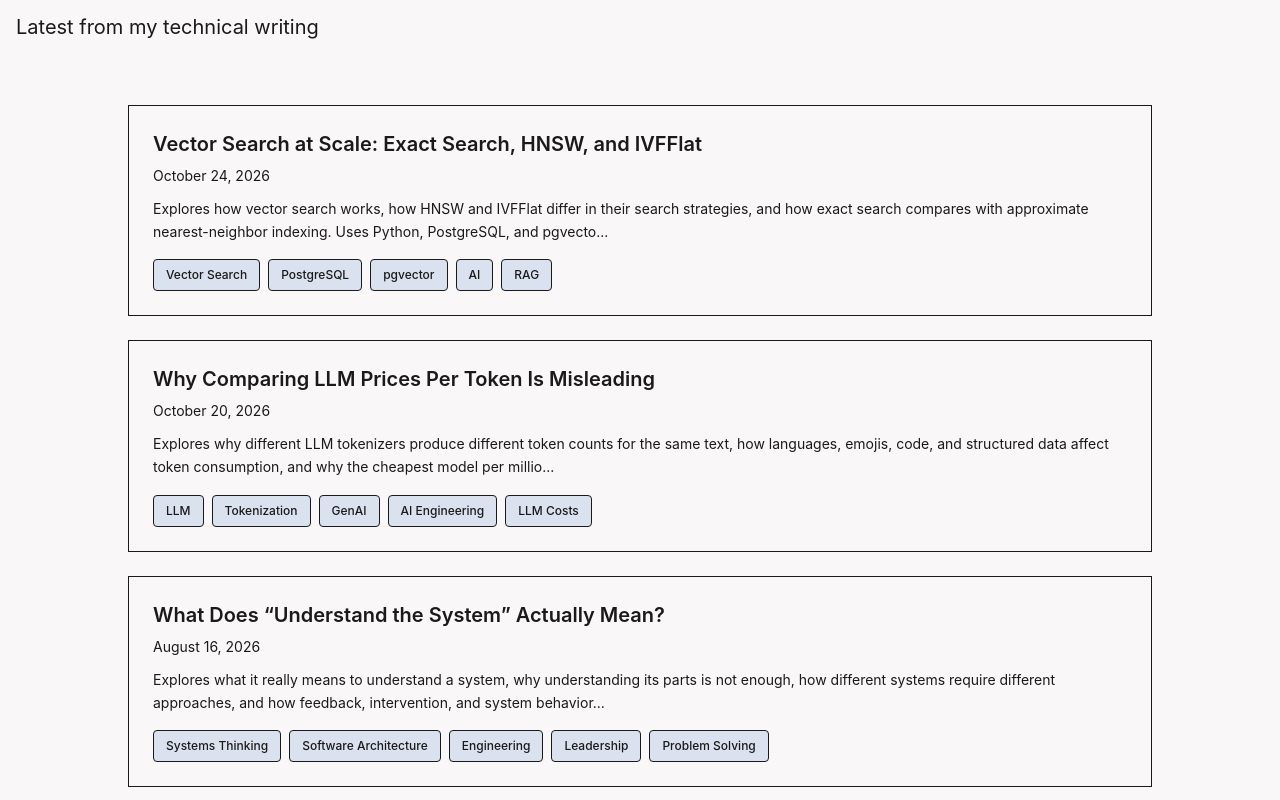
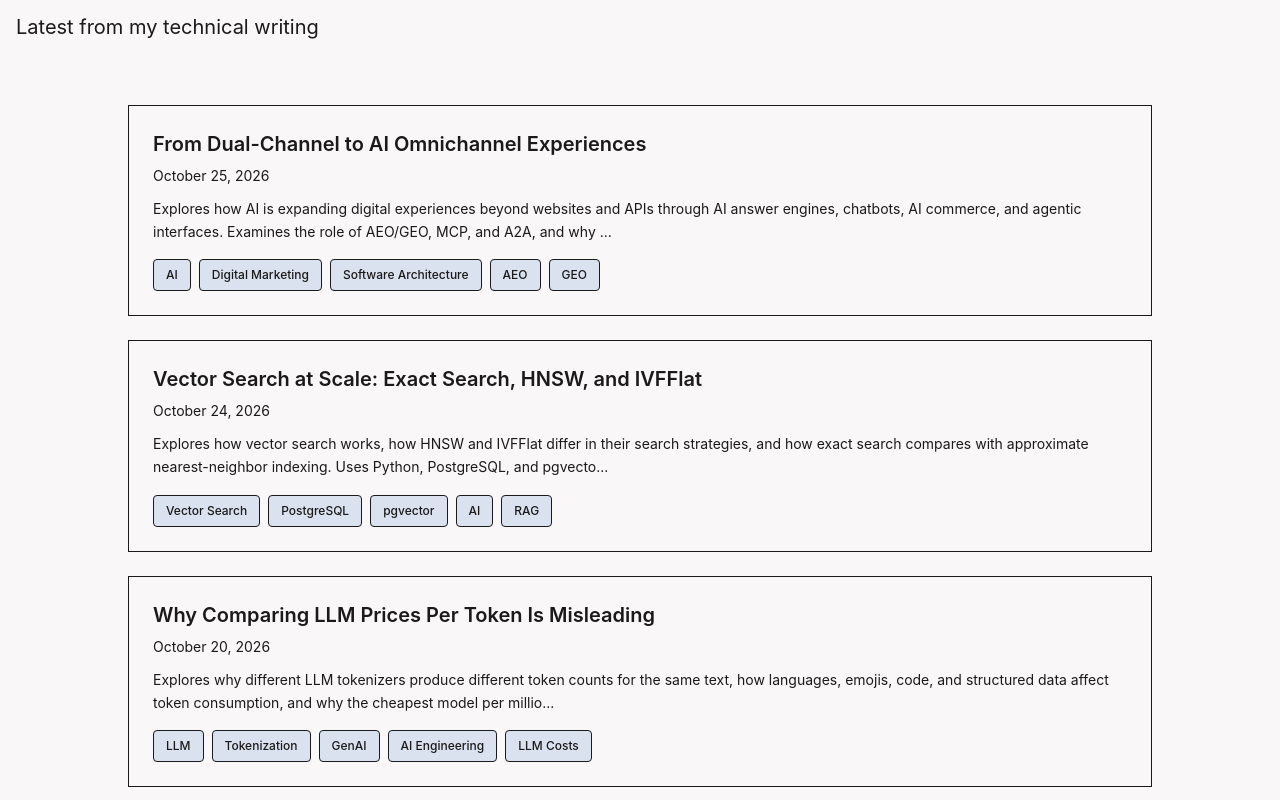
Before and after one commit to iepratiyush/pratiyush-portfolio, a Next.js app: page / in a window 1280 px wide. Shown: the part 1960-2760 px from the top of the page. Built offline with nearby package versions, Linux system fonts and the light colour scheme.

Commit message:
feat: new article on omnichannel exp
Signed-off-by: Praityush Prakash <pratiyush@ti.com>

```diff
--- a/src/data/articles.ts
+++ b/src/data/articles.ts
@@ -570,12 +570,20 @@ export const articlesData: Article[] = [
     tags: ['LLM', 'Tokenization', 'GenAI', 'AI Engineering', 'LLM Costs', 'RAG']
   },
   {
-    id: '71',
+    id: '72',
     title: 'Vector Search at Scale: Exact Search, HNSW, and IVFFlat',
     description: 'Explores how vector search works, how HNSW and IVFFlat differ in their search strategies, and how exact search compares with approximate nearest-neighbor indexing. Uses Python, PostgreSQL, and pgvector to benchmark latency and recall and understand the trade-offs between search speed and retrieval quality.',
     publishedDate: '2026-10-24',
     url: 'https://pratiyush.medium.com/vector-search-at-scale-exact-search-hnsw-and-ivfflat-600f9463b9f2?sharedUserId=pratiyush',
     tags: ['Vector Search', 'PostgreSQL', 'pgvector', 'AI', 'RAG', 'Machine Learning']
+  },
+  {
+    id: '73',
+    title: 'From Dual-Channel to AI Omnichannel Experiences',
+    description: 'Explores how AI is expanding digital experiences beyond websites and APIs through AI answer engines, chatbots, AI commerce, and agentic interfaces. Examines the role of AEO/GEO, MCP, and A2A, and why businesses should extend their digital capabilities without neglecting their existing foundations in data, APIs, and web experiences.',
+    publishedDate: '2026-10-25',
+    url: 'https://pratiyush.medium.com/from-dual-channel-to-ai-omnichannel-experiences-7a4758330502?sharedUserId=pratiyush',
+    tags: ['AI', 'Digital Marketing', 'Software Architecture', 'AEO', 'GEO', 'MCP', 'A2A', 'Omnichannel']
   }
 
 ];
```
